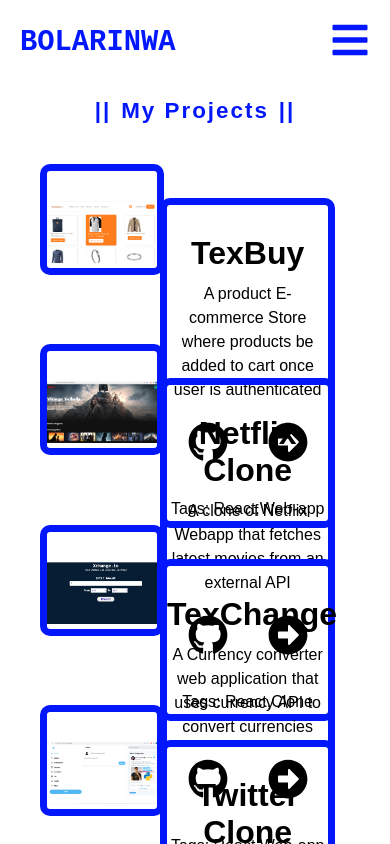
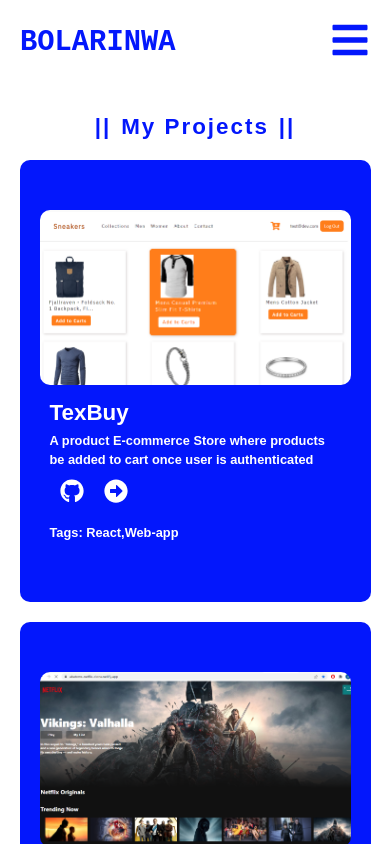
Before and after one commit to Bola-coder/portfolio, a React (Create React App) app: page /portfolio in a window 390 px wide. Shown: the top 844 px of the page. Built offline with nearby package versions, Linux system fonts and the light colour scheme.

Commit message:
Changed Project section layout and made it responsive

```diff
--- a/src/App.js
+++ b/src/App.js
@@ -17,7 +17,7 @@
   const theme = {
     colors: {
       body: " #fff",
-      nav: light ? "#fff" : "rgb(13, 11, 11);",
+      nav: light ? "#fff" : "rgb(23, 21, 21)",
       heading_text: "#0317fc",
       light_text: light ? "#0317fc" : "#fff",
       banner_btn_text: light ? "#fff" : "#0317fc",
--- a/src/app.css
+++ b/src/app.css
@@ -9,7 +9,7 @@
 }
 
 .app__dark {
-  background-color: rgb(13, 11, 11);
+  background-color: rgb(23, 21, 21);
   color: #fff;
 }
 
--- a/src/components/Projects.jsx
+++ b/src/components/Projects.jsx
@@ -12,10 +12,8 @@
   return (
     <>
       <StyledProjects>
-        <div>
-          <StyledHeading>My Projects</StyledHeading>
-          <ProjectDetails projects={projects} />
-        </div>
+        <StyledHeading>My Projects</StyledHeading>
+        <ProjectDetails projects={projects} />
       </StyledProjects>
     </>
   );
--- a/src/styles/Project.styled.js
+++ b/src/styles/Project.styled.js
@@ -2,8 +2,7 @@
 
 export const StyledProjects = styled.section`
   max-width: 100vw;
-  margin-top: 8vh;
-  div {
-    padding-top: 30px;
-  }
+  margin-top: 10vh;
+  padding-top: 30px;
+  padding-bottom: 30px;
 `;
--- a/src/styles/ProjectDetails.styled.js
+++ b/src/styles/ProjectDetails.styled.js
@@ -1,56 +1,80 @@
 import styled from "styled-components";
 
 export const StyledDetails = styled.div`
-  position: relative;
-  padding: 20px;
-  width: 80%;
+  display: flex;
+  justify-content: space-between;
+  align-items: center;
+  padding: 50px 20px;
+  width: 70%;
   margin: 0 auto;
-  margin-bottom: 5%;
+  margin-top: 5%;
+  background-color: ${({ theme }) => theme.colors.banner_btn_bg};
+  color: ${({ theme }) => theme.colors.banner_btn_text};
+  border-radius: 10px;
 
   @media screen and (max-width: 1024px) {
     width: 90%;
   }
+  @media screen and (max-width: 425px) {
+    flex-direction: column;
+  }
 `;
 
 export const StyledProjectImage = styled.div`
-  width: 40%;
-  border: 7px solid ${({ theme }) => theme.colors.banner_btn_bg};
-  border-radius: 10px;
-
+  flex-basis: 50%;
   img {
+    border-radius: 10px;
+    width: 500px;
+  }
+  @media screen and (max-width: 768px) {
+    img {
+      width: 400px;
+    }
   }
 `;
 
 export const StyledProjectText = styled.div`
-  position: absolute;
-  width: 50%;
-  // height: 250px;
-  border: 7px solid ${({ theme }) => theme.colors.banner_btn_bg};
-  border-radius: 10px;
-  top: 40%;
-  right: 10%;
-  text-align: center;
+  padding: 10px;
+  flex-basis: 40%;
 
   h3 {
-    font-size: 2rem;
+    font-size: 1.7rem;
   }
 
   p {
     font-size: 1rem;
+    font-weight: 600;
     margin-top: 10px;
   }
 
   a {
     color: inherit;
     display: inline-block;
-    padding: 20px;
+    padding: 10px;
     svg {
-      font-size: 2.5rem;
+      font-size: 2rem;
     }
 
     &:hover {
-      transform: scale(1.3);
+      transform: scale(1.2);
     }
+  }
+
+  @media screen and (max-width: 768px) {
+    h3 {
+      font-size: 1.4rem;
+    }
+
+    p {
+      font-size: 0.8rem;
+      margin-top: 5px;
+    }
+
+    a {
+            svg {
+        font-size: 1.5rem;
+      }
+
   }
 `;
 
--- a/src/styles/SectionHeader.styled.js
+++ b/src/styles/SectionHeader.styled.js
@@ -23,7 +23,6 @@
   }
 `;
 
-
 // export const StyledSubHeading = styled.p`
 //   font-size: 1.2rem;
 //   text-align: ${(props) => props.align || "center"};
```
